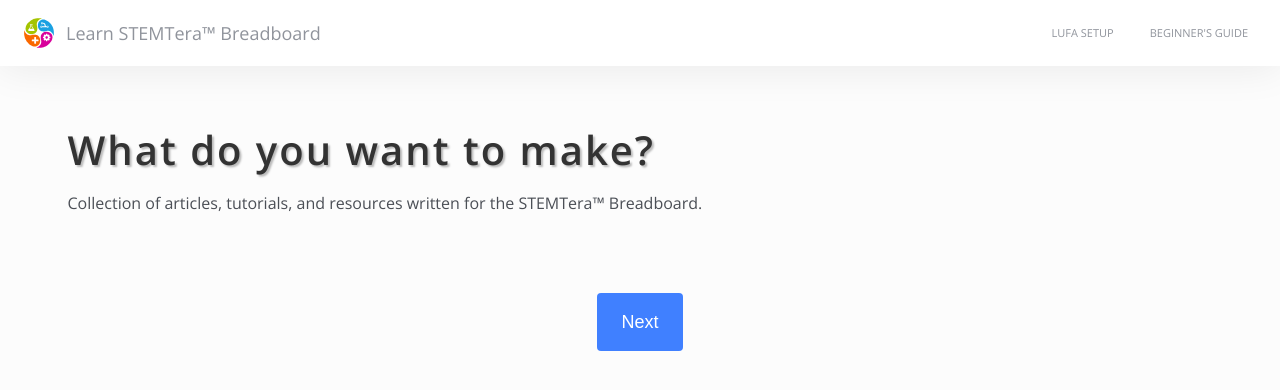
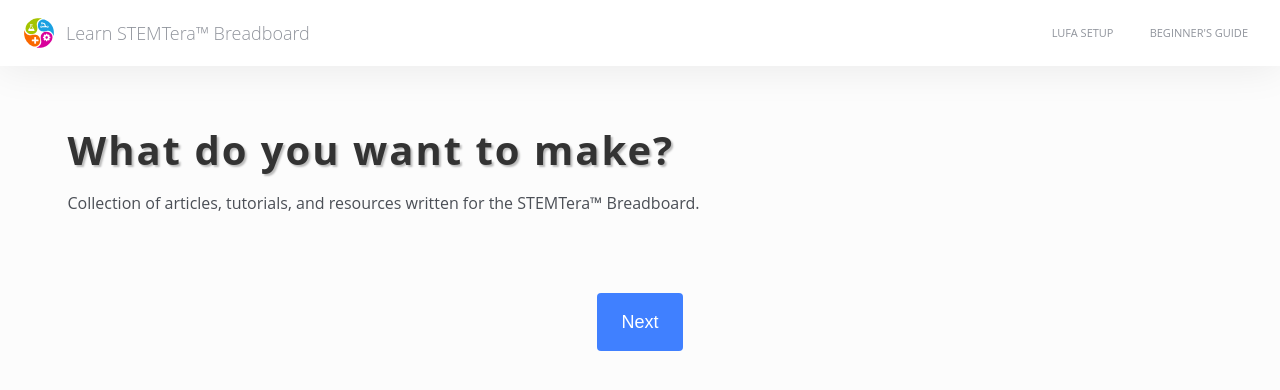
Before and after one commit to STEMTera/stemtera.github.io, a Jekyll site: the page built from index.html, in a window 1280 px wide and 900 px high. Shown: the top 390 px of the window. Built offline with Jekyll 4.4.1, drawn with Linux system fonts in a browser that asks for light colours; some web fonts are replaced; the list of posts is cut into pages by our own code.

Commit message:
changed fonts to local

```diff
--- a/css/main.css
+++ b/css/main.css
@@ -1,4 +1,30 @@
-@import url('https://fonts.googleapis.com/css?family=Open+Sans: 400,600');
+/* open-sans-regular - latin */
+@font-face {
+  font-family: 'Open Sans';
+  font-style: normal;
+  font-weight: 400;
+  src: url('/fonts/open-sans-v34-latin-regular.eot'); /* IE9 Compat Modes */
+  src: local(''),
+       url('/fonts/open-sans-v34-latin-regular.eot?#iefix') format('embedded-opentype'), /* IE6-IE8 */
+       url('/fonts/open-sans-v34-latin-regular.woff2') format('woff2'), /* Super Modern Browsers */
+       url('/fonts/open-sans-v34-latin-regular.woff') format('woff'), /* Modern Browsers */
+       url('/fonts/open-sans-v34-latin-regular.ttf') format('truetype'), /* Safari, Android, iOS */
+       url('/fonts/open-sans-v34-latin-regular.svg#OpenSans') format('svg'); /* Legacy iOS */
+}
+/* open-sans-600 - latin */
+@font-face {
+  font-family: 'Open Sans';
+  font-style: normal;
+  font-weight: 600;
+  src: url('/fonts/open-sans-v34-latin-600.eot'); /* IE9 Compat Modes */
+  src: local(''),
+       url('/fonts/open-sans-v34-latin-600.eot?#iefix') format('embedded-opentype'), /* IE6-IE8 */
+       url('/fonts/open-sans-v34-latin-600.woff2') format('woff2'), /* Super Modern Browsers */
+       url('/fonts/open-sans-v34-latin-600.woff') format('woff'), /* Modern Browsers */
+       url('/fonts/open-sans-v34-latin-600.ttf') format('truetype'), /* Safari, Android, iOS */
+       url('/fonts/open-sans-v34-latin-600.svg#OpenSans') format('svg'); /* Legacy iOS */
+}
+
 :root {
 	--body-width: 72vw;
 }
```
